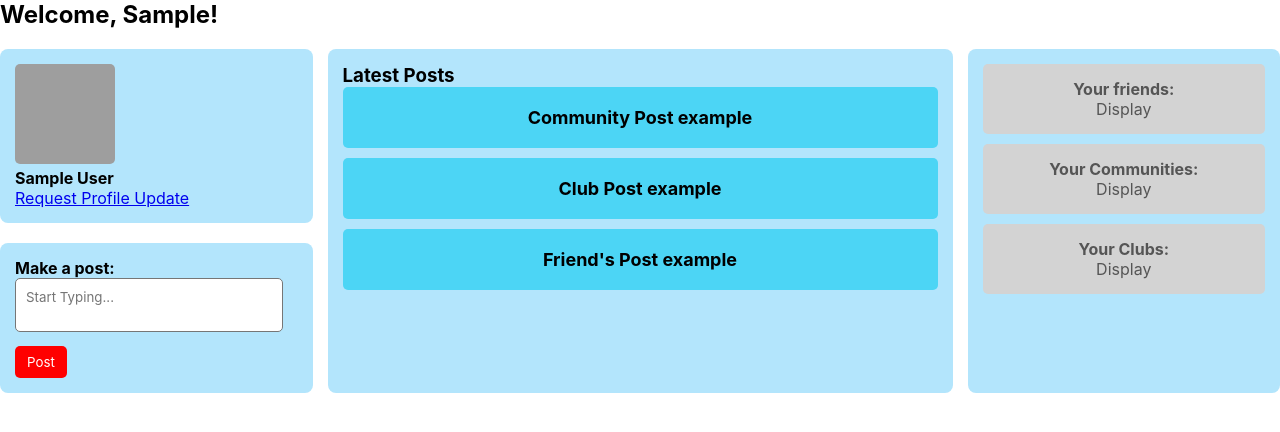
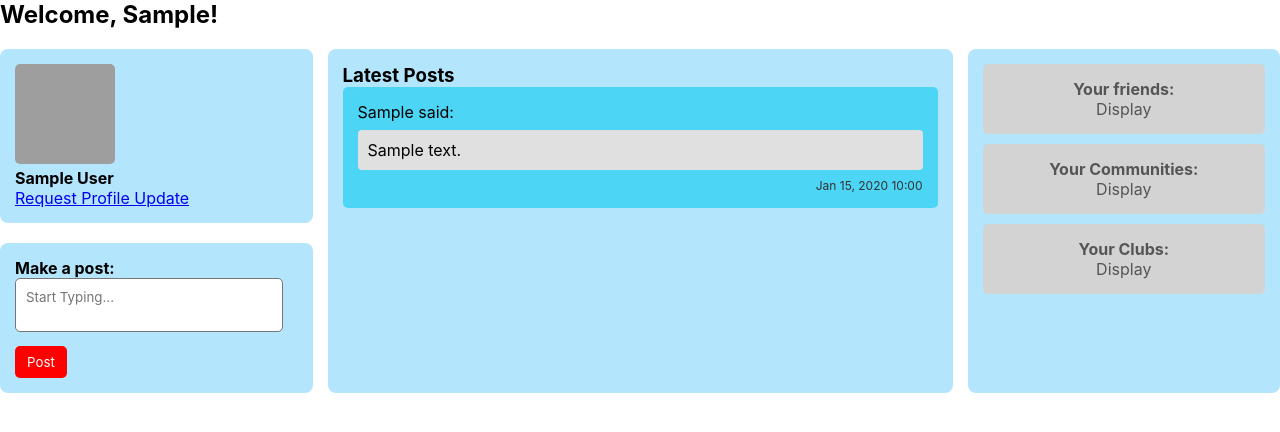
Before and after one commit to Paulamie/DESD-Portal-, a Django app: page /home/ in a window 1280 px wide. Shown: the part 89-521 px from the top of the page. Run offline with Django 5.2, Linux system fonts and the light colour scheme; a user stored in the database is signed in; tables that the repository leaves empty hold one stand-in row (values such as "Sample post"); grey boxes are pictures that could not be loaded.

Commit message:
posts done

```diff
--- a/project/student_management/models.py
+++ b/project/student_management/models.py
@@ -60,6 +60,14 @@ class User(AbstractBaseUser, PermissionsMixin):
 
     def get_full_name(self):
         return f"{self.first_name} {self.last_name}"
+
+class Post(models.Model):
+    author = models.ForeignKey(User, on_delete=models.CASCADE)
+    content = models.TextField()
+    created_at = models.DateTimeField(auto_now_add=True)
+
+    def __str__(self):
+        return f'{self.author.username}: {self.content[:30]}'
 
 class Community(models.Model):
     is_approved = models.BooleanField(default=False)
--- a/project/student_management/templates/student_management/home.html
+++ b/project/student_management/templates/student_management/home.html
@@ -19,15 +19,36 @@
         .latest-posts {
             background-color: #B3E5FC;
         }
+
         .post-example {
             background-color: #4cd5f5;
-            padding: 20px;
+            padding: 15px;
             border-radius: 5px;
-            margin-bottom: 10px;
-            font-size: 18px;
-            font-weight: bold;
-            text-align: center;
+            margin-bottom: 12px;
+            font-size: 16px;
+            color: #000;
         }
+
+        .post-user {
+            font-weight: normal;
+            text-align: left;
+            margin-bottom: 8px;
+        }
+
+        .post-content {
+            background-color: #e0e0e0; /* grey background */
+            padding: 10px;
+            border-radius: 4px;
+            margin-bottom: 8px;
+            text-align: left;
+        }
+
+        .post-date {
+            font-size: 12px;
+            text-align: right;
+            color: #333;
+        }
+
         .friends-communities div {
             background-color: #D3D3D3;
             margin-bottom: 10px;
@@ -97,17 +118,32 @@
             <br>
             <div class="make-post">
                 <h4>Make a post:</h4>
-                <textarea placeholder="Start Typing..."></textarea>
-                <button class="btn-post">Post</button>
+                <form method="POST">
+                    {% csrf_token %}
+                    <textarea name="post_content" placeholder="Start Typing..." required></textarea>
+                    <button class="btn-post" type="submit">Post</button>
+                </form>
             </div>
         </div>
 
         <!-- Center Column -->
         <div class="latest-posts">
             <h3>Latest Posts</h3>
-            <div class="post-example">Community Post example</div>
-            <div class="post-example">Club Post example</div>
-            <div class="post-example">Friend's Post example</div>
+            {% for post in posts %}
+                <div class="post-example">
+                    <div class="post-user">
+                        {{ post.user.first_name }} said:
+                    </div>
+                    <div class="post-content">
+                        {{ post.content }}
+                    </div>
+                    <div class="post-date">
+                        {{ post.timestamp|date:"M d, Y H:i" }}
+                    </div>
+                </div>
+            {% empty %}
+                <p>No posts available.</p>
+            {% endfor %}
         </div>
 
         <!-- Right Column -->
--- a/project/student_management/urls.py
+++ b/project/student_management/urls.py
@@ -24,7 +24,7 @@ router.register(r'search-posts', PostSearchViewSet, basename='search-posts')
 
 urlpatterns = [
     path('', homepage, name='homepage'),
-    path('home/', home, name='home'),
+    path('home/', views.home, name='home'),
     path('register/', register, name='register'),
     path('login/', login_view, name='login'),
     path('logout/', logout_view, name='logout'),
--- a/project/student_management/views.py
+++ b/project/student_management/views.py
@@ -10,7 +10,7 @@ from django.contrib.auth.mixins import LoginRequiredMixin
 
 # Forms & Models
 from .forms import UserRegisterForm, CommunityForm
-from .models import Event, EventDetails, User, CommunityRequest
+from .models import Event, EventDetails, User, CommunityRequest, Post
 
 # REST Framework
 from rest_framework.decorators import action
@@ -58,7 +58,16 @@ def homepage(request):
 
 @login_required
 def home(request):
-    return render(request, 'student_management/home.html')
+    if request.method == 'POST':
+        content = request.POST.get('post_content')
+        if content:
+            Post.objects.create(user=request.user, content=content)
+            return redirect('homepage')
+
+    posts = Post.objects.select_related('user').order_by('-timestamp')
+    context = {'posts': posts}
+
+    return render(request, 'student_management/home.html', context)
 
 def register(request):
     if request.method == 'POST':
```
Also changed, not shown: project/student_management/static/css/home.css (line endings or trailing spaces).
